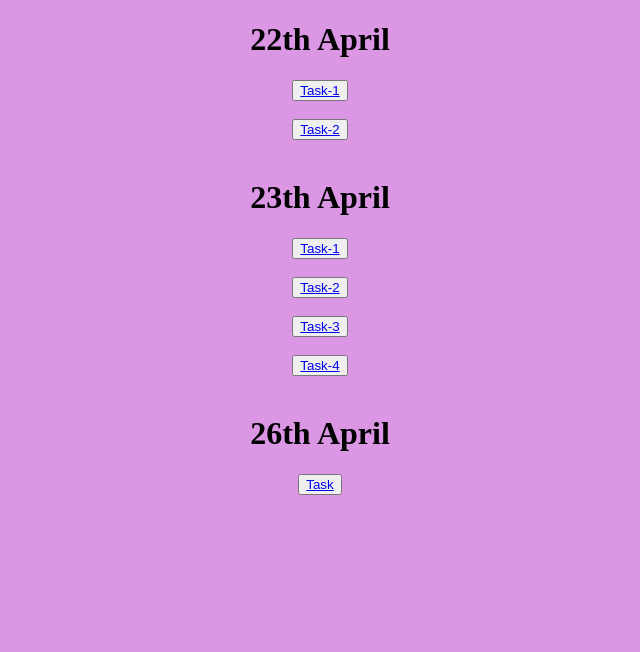
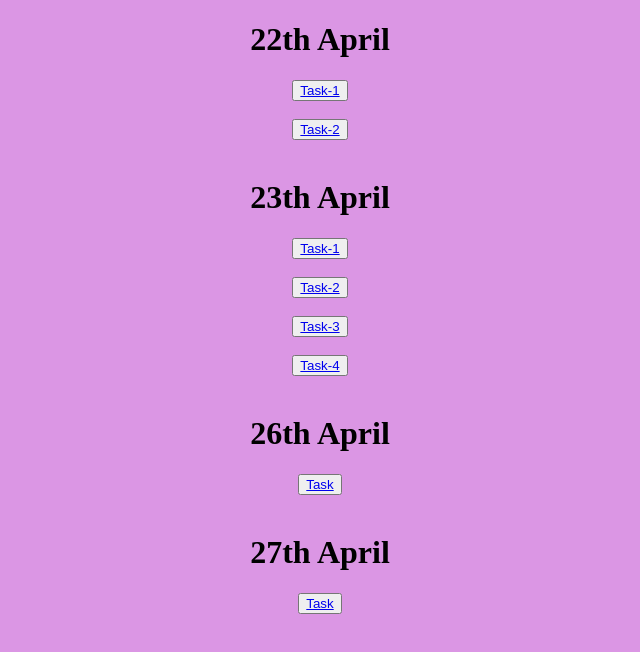
Before and after one commit to gchandanack/CSS_task, a plain HTML site: page index.html in a window 1280 px wide. Shown: the whole page, without its empty margins (320-960 px from the left). Drawn offline with Linux system fonts and the light colour scheme.

Commit message:
Update index.html

```diff
--- a/index.html
+++ b/index.html
@@ -20,6 +20,9 @@
 
                    <h1>26th April</h1>
                      <button><a href="26april1.html">Task</a> </button><br><br>
+     <h1>27th April</h1>
+                     <button><a href="27april.html">Task</a> </button><br><br>
+
 
 
 </body>
```
